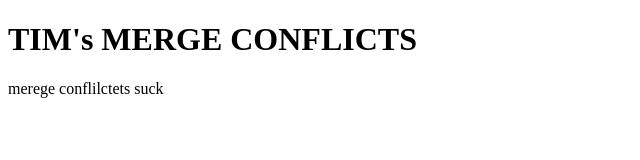
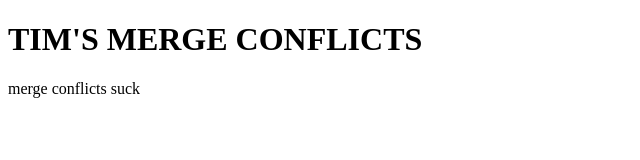
Before and after one commit to timfoley/merge-conflicts, a plain HTML site: page index.html in a window 1280 px wide. Shown: the whole page, without its empty margins (0-640 px from the left). Drawn offline with Linux system fonts and the light colour scheme.

Commit message:
fixed typos

```diff
--- a/index.html
+++ b/index.html
@@ -5,8 +5,8 @@
   <title>MERGE!</title>
 </head>
 <body>
-  <h1>TIM's MERGE CONFLICTS  </h1>
-  <p>merege conflilctets suck</p>
+  <h1>TIM'S MERGE CONFLICTS</h1>
+  <p>merge conflicts suck</p>
 
 </body>
 </html>
```
